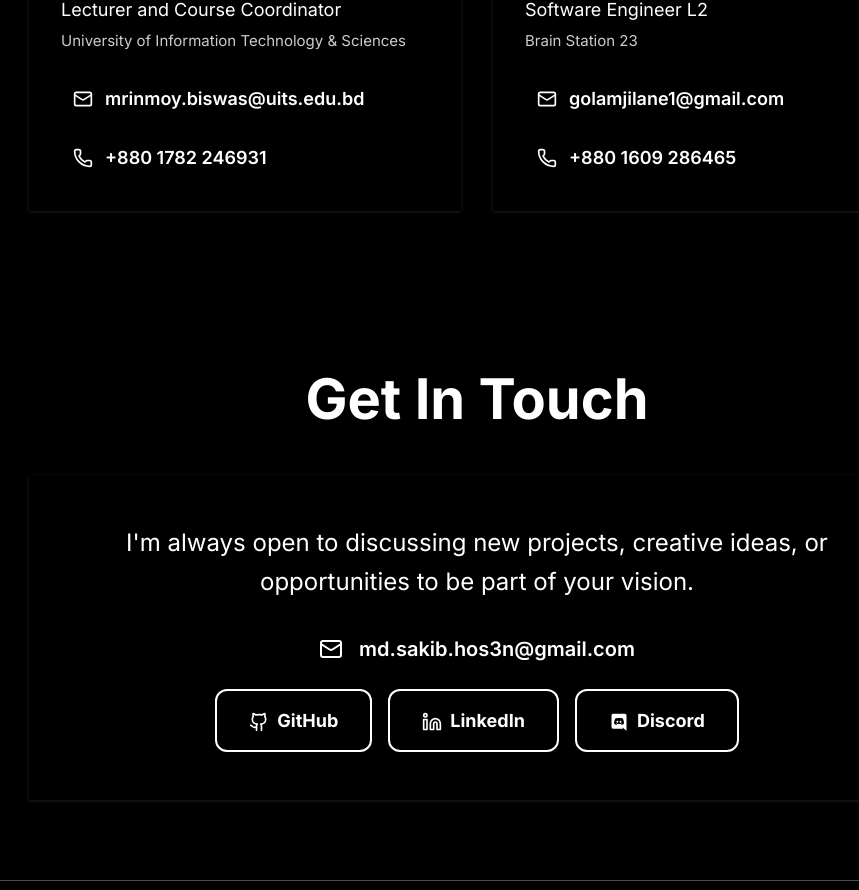
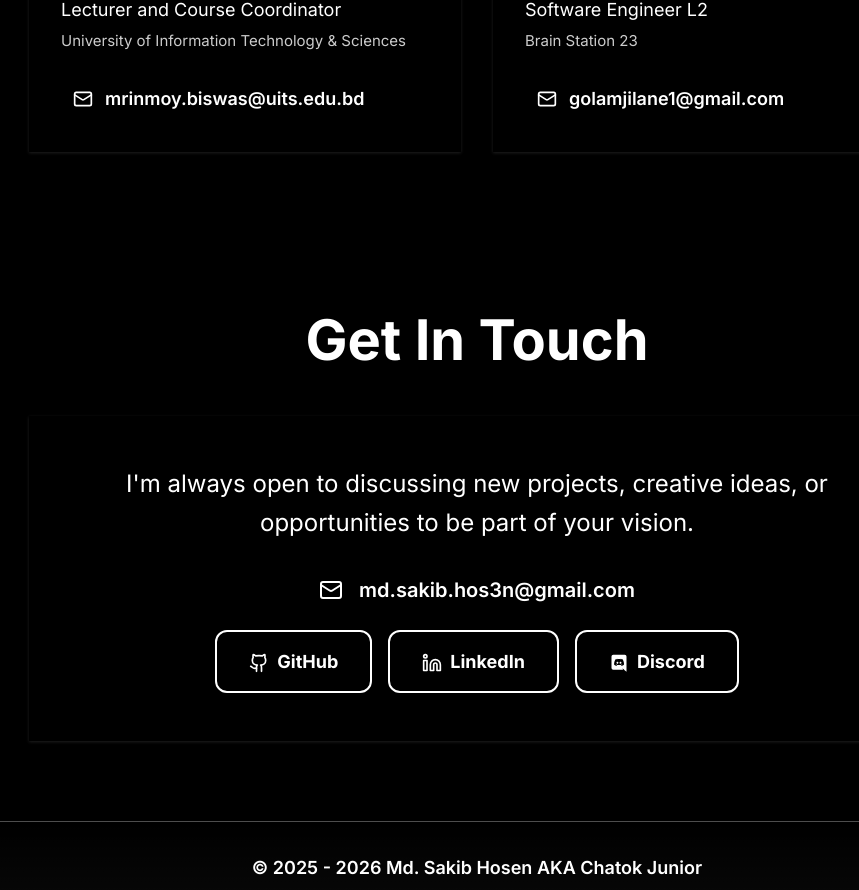
Before and after one commit to chatok-jnr/portfolio, a React (Vite) app: page / in a window 1280 px wide. Shown: the part 6071-6961 px from the top of the page, without its empty margins (163-1022 px from the left). Built offline with nearby package versions, Linux system fonts and the light colour scheme; a web font is replaced by a local one.

Commit message:
upd: references

```diff
--- a/src/component/ReferencesSection.jsx
+++ b/src/component/ReferencesSection.jsx
@@ -91,13 +91,6 @@ export default function ReferencesSection() {
                   <Mail className="shrink-0" size={20} />
                   {reference.email}
                 </a>
-                <a
-                  href={`tel:${reference.phone}`}
-                  className="flex items-center gap-3 px-3 py-2 text-white hover:text-white transition-all font-semibold"
-                >
-                  <Phone className="shrink-0" size={20} />
-                  {reference.phoneLabel}
-                </a>
               </div>
             </article>
           ))}
```
